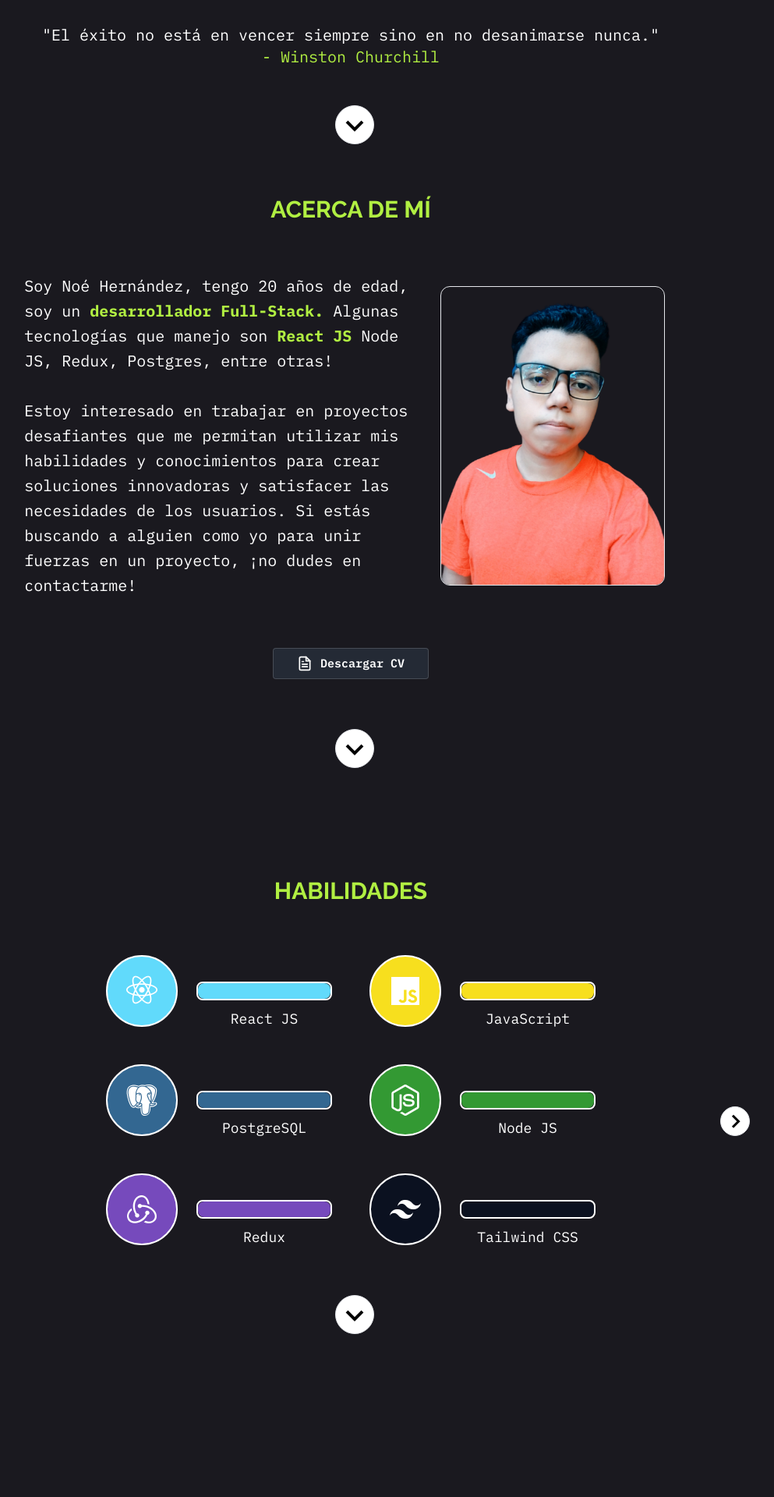
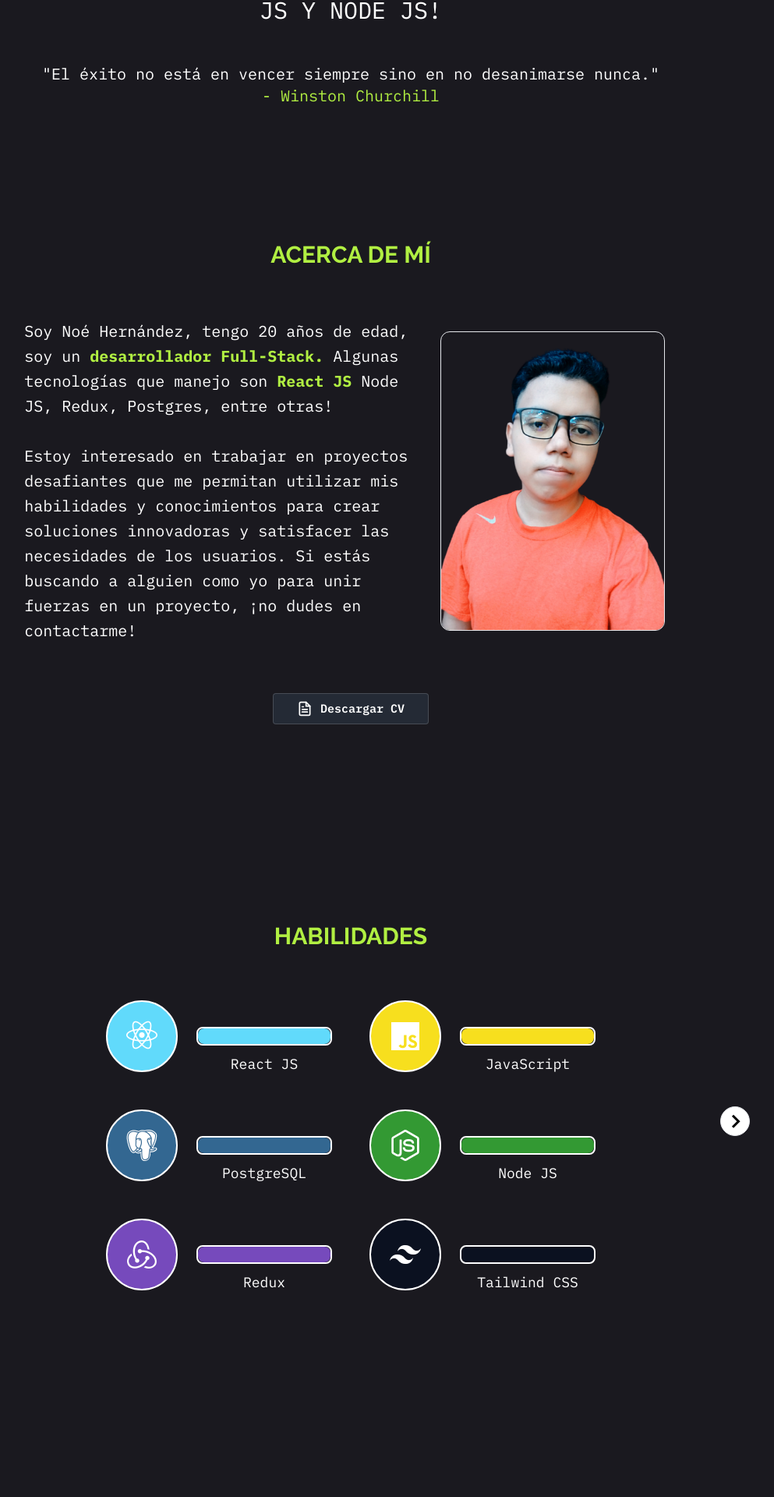
Before and after one commit to Noehernandez24/noe-hernandez-portafolio, a React (Vite) app: page / in a window 1280 px wide. Shown: the part 578-2498 px from the top of the page at 78% size, without its empty margins (190-1183 px from the left). Built offline with nearby package versions, Linux system fonts and the light colour scheme.

Commit message:
DELETE: all next section arrows

```diff
--- a/src/App.jsx
+++ b/src/App.jsx
@@ -310,7 +310,7 @@ function App() {
             </span>
           </span>
 
-          <ButtonNextSection section="about" />
+
         </section>
 
         {/* ABOUT */}
@@ -338,7 +338,7 @@ function App() {
           </div>
 
           <ButtonDowload />
-          <ButtonNextSection section="skills" />
+
         </section>
 
         {/* SKILLS */}
@@ -365,7 +365,6 @@ function App() {
             />
           </div>
 
-          <ButtonNextSection section="education" />
         </section>
 
         {/* EDUCATION */}
@@ -403,7 +402,7 @@ function App() {
                 url="https://www.ues.edu.sv/"
               />
             </div>
-            <ButtonNextSection section="proyects" />
+
           </div>
         </section>
 
@@ -433,6 +432,7 @@ function App() {
           <a
             href={`#home`}
             className="down hidden sm:block text-center hover:scale-110 transition-transform w-10 mx-auto duration-500"
+            onClick={() => setCurrentSection('home')}
           >
             <i className="bx bx-chevron-up bx-lg border rounded-full bg-black dark:bg-white text-white dark:text-black"></i>
           </a>
```
